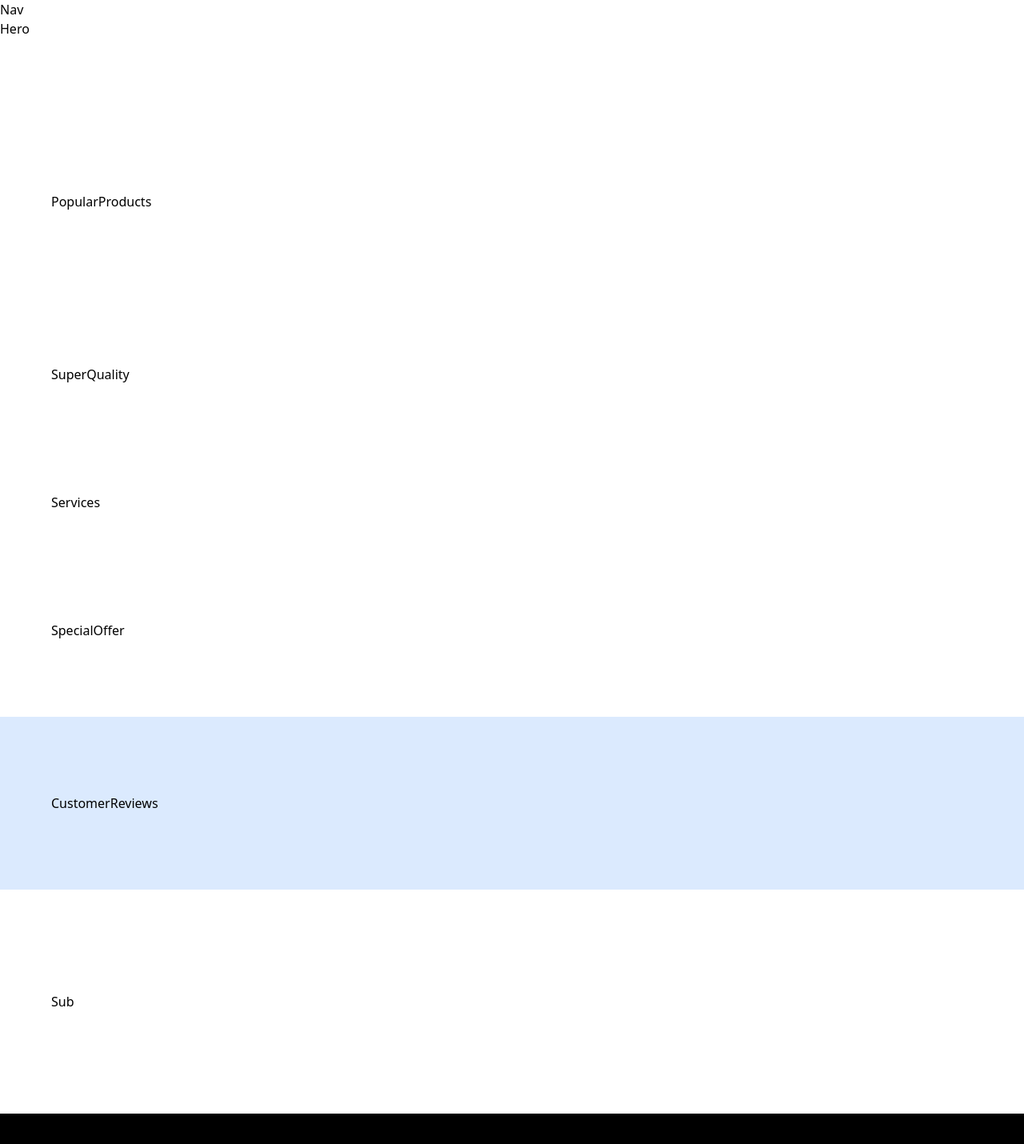
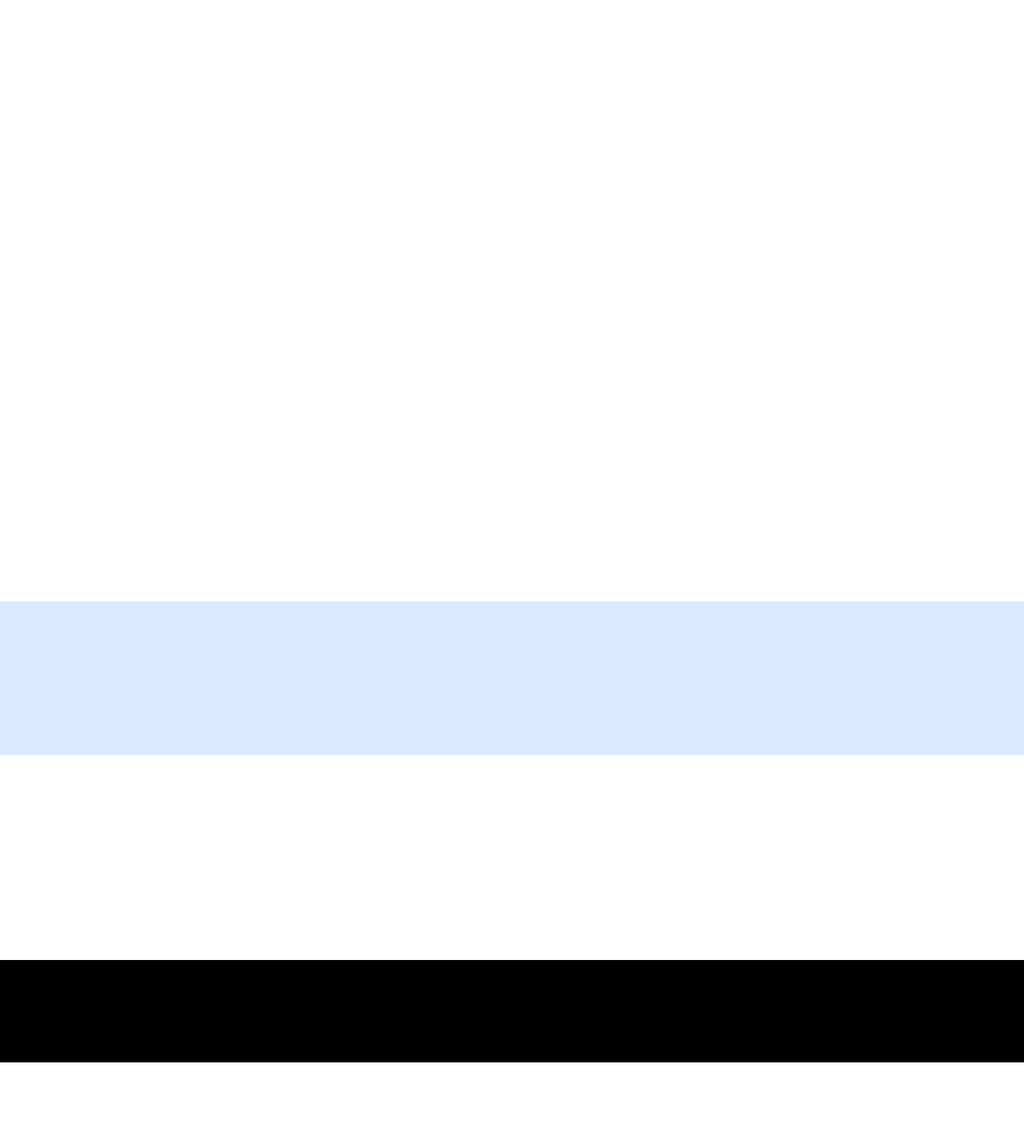
Before and after one commit to itssoumodip/Complete-Ecommerce-Website, a React (Vite) app in the folder nikeWebsite/: page / in a window 1280 px wide. Shown: the top 1430 px of the page at 80% size. After the commit the page ends 1328 px from the top, so only its background shows below. Built offline with nearby package versions, Linux system fonts and the light colour scheme; a web font is replaced by a local one.

Commit message:
making the stracture

```diff
--- a/nikeWebsite/src/App.jsx
+++ b/nikeWebsite/src/App.jsx
@@ -1,29 +1,31 @@
+import { popularProducts, superQuality, services, specialOffer, customerReviews, subscribe, footer, hero } from './sections';
+
 const App = () => (
   <main className="relative">
-      Nav
+      {/* Nav */}
     <section className="xl:padding-1 wide:padding-r padding-b">
-        Hero
+      <hero />
     </section>
     <section className="padding">
-        PopularProducts
+      <popularProducts />
     </section>
     <section className="padding">
-        SuperQuality
+      <superQuality />
     </section>
     <section className="padding-x py-10">
-        Services
+      <services />
     </section>
     <section className="padding">
-        SpecialOffer
+      <specialOffer />
     </section>
     <section className="bg-blue-100 padding">
-        CustomerReviews
+      <customerReviews />
     </section>
     <section className="padding-x sm:py-32 py-16 w-full">
-        Sub
+      <subscribe />
     </section>
     <section className="bg-black padding-x padding-t pb-8">
-        Footer
+      <footer />
     </section>
   </main>
 );
--- a/nikeWebsite/src/sections/Services.jsx
+++ /dev/null
@@ -1,9 +0,0 @@
-import React from 'react'
-
-function Services() {
-  return (
-    <div>Services</div>
-  )
-}
-
-export default Services
--- a/nikeWebsite/src/sections/customerReviews.jsx
+++ b/nikeWebsite/src/sections/customerReviews.jsx
@@ -1,6 +1,5 @@
-import React from 'react'
 
-const customerReviews = () => {
+function customerReviews() {
   return (
     <div>customerReviews</div>
   )
--- a/nikeWebsite/src/sections/footer.jsx
+++ b/nikeWebsite/src/sections/footer.jsx
@@ -1,4 +1,3 @@
-import React from 'react'
 
 function footer() {
   return (
--- a/nikeWebsite/src/sections/hero.jsx
+++ b/nikeWebsite/src/sections/hero.jsx
@@ -1,4 +1,3 @@
-import React from 'react'
 
 function hero() {
   return (
--- /dev/null
+++ b/nikeWebsite/src/sections/index.js
@@ -0,0 +1,10 @@
+import hero from './hero';
+import popularProducts from './popularProducts';
+import superQuality from './superQuality';
+import services from './services';
+import specialOffer from './specialOffer';
+import customerReviews from './customerReviews';
+import subscribe from './subscribe';
+import footer from './footer';
+
+export { hero, popularProducts, superQuality, services, specialOffer, customerReviews, subscribe, footer };
--- a/nikeWebsite/src/sections/popularProducts.jsx
+++ b/nikeWebsite/src/sections/popularProducts.jsx
@@ -1,4 +1,3 @@
-import React from 'react'
 
 function popularProducts() {
   return (
--- /dev/null
+++ b/nikeWebsite/src/sections/services.jsx
@@ -0,0 +1,8 @@
+
+function services() {
+  return (
+    <div>Services</div>
+  )
+}
+
+export default services
--- a/nikeWebsite/src/sections/specialOffer.jsx
+++ b/nikeWebsite/src/sections/specialOffer.jsx
@@ -1,4 +1,3 @@
-import React from 'react'
 
 function specialOffer() {
   return (
--- a/nikeWebsite/src/sections/subscribe.jsx
+++ b/nikeWebsite/src/sections/subscribe.jsx
@@ -1,4 +1,3 @@
-import React from 'react'
 
 function subscribe() {
   return (
--- a/nikeWebsite/src/sections/superQuality.jsx
+++ b/nikeWebsite/src/sections/superQuality.jsx
@@ -1,4 +1,3 @@
-import React from 'react'
 
 function superQuality() {
   return (
```
Lines whose indentation alone changed are shown as unchanged.
